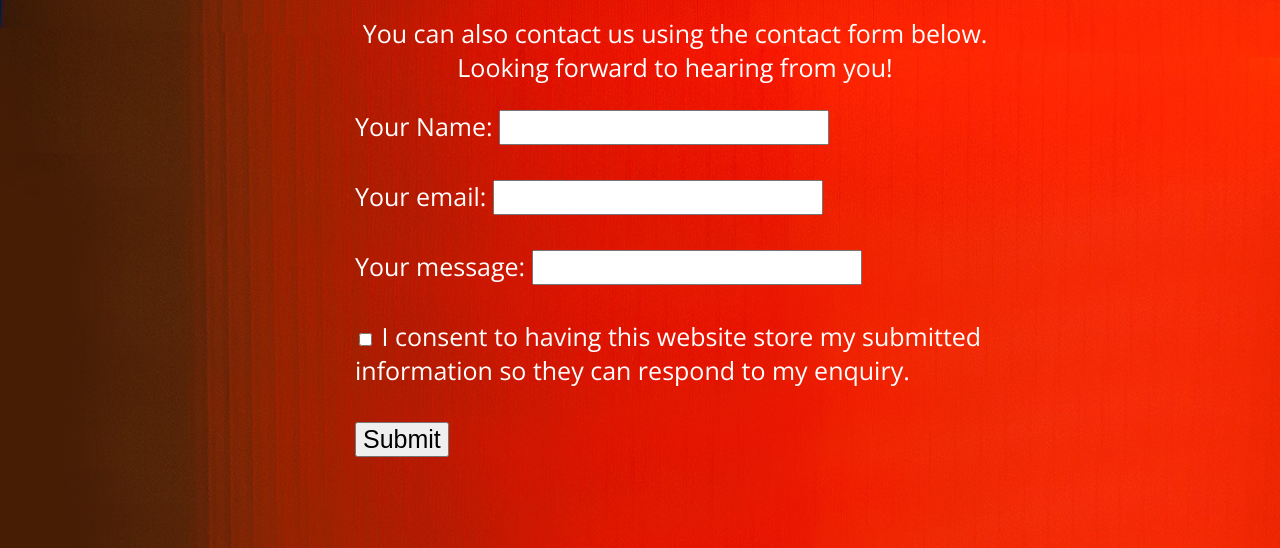
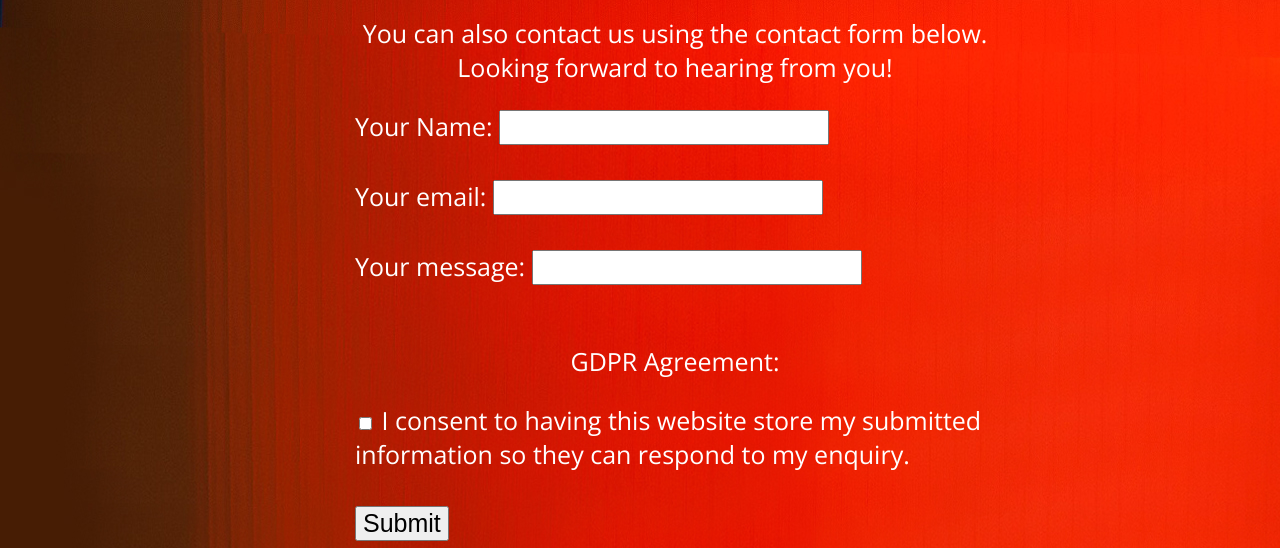
Before and after one commit to serlav07/cnproject, a plain HTML site: page contact.html in a window 1280 px wide. Shown: the part 1188-1736 px from the top of the page. Drawn offline with nearby package versions, Linux system fonts and the light colour scheme.

Commit message:
improved contact file
added gdpr

```diff
--- a/contact.html
+++ b/contact.html
@@ -59,6 +59,7 @@
                     <lable for="fmessage">Your message:</lable>
                     <input type="text" id="fmessage" name="fmessage"><br><br>
                 </form>
+                <p>GDPR Agreement:</p>
                 <form action="/action_page.php" method="get">
                     <input type="checkbox" name="approval" value="personal">
                     <label for ="approval">I consent to having this website store my submitted information so they can respond to my enquiry.
@@ -69,6 +70,7 @@
             </div>
         </div>
     </div>
+    <br>
     <div class="endnote">
         <div class="foot foot1">
         <img src="wlogo.png" width="70px" height="60px" alt = "Women's New Playwriting">
```
